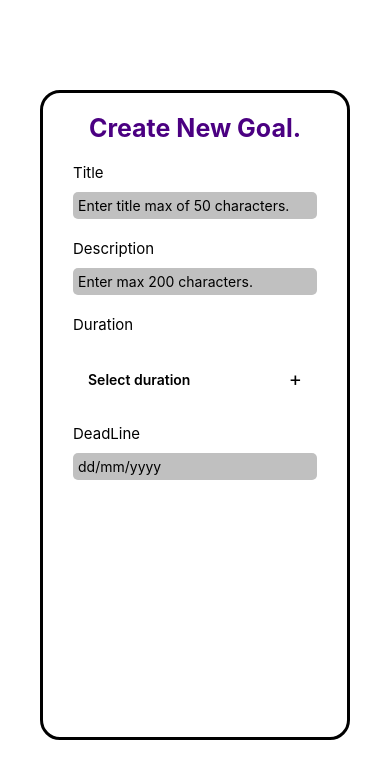
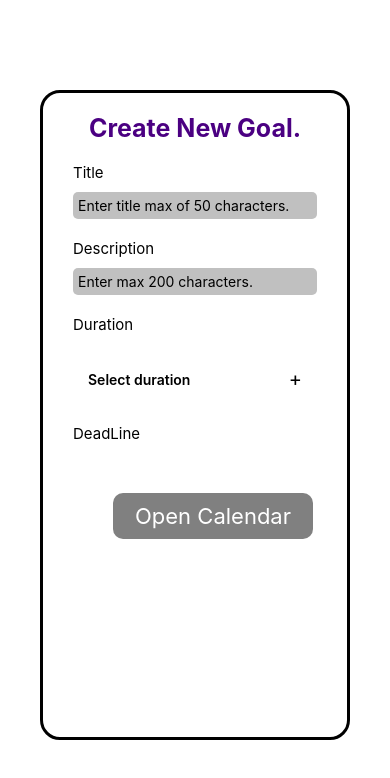
Before and after one commit to JAYATEJA04/RDS-goals-form, a React Native app: screen / in a window 390 px wide. Shown: the top 778 px of the page. Built offline with nearby package versions, Linux system fonts and the light colour scheme.

Commit message:
made a calendar and it is working as expected

```diff
--- a/App.tsx
+++ b/App.tsx
@@ -7,8 +7,10 @@ import {
   Text,
   SafeAreaView,
   ScrollView,
+  FlatList,
 } from 'react-native';
 import DropDown from './components/dropdown';
+import ModalView from './components/ModalView';
 
 const MainApp = () => {
   return (
@@ -45,7 +47,8 @@ const MainApp = () => {
         <Text style={styles.titles}>Duration</Text>
         <DropDown />
         <Text style={styles.titles}>DeadLine</Text>
-        <TextInput style={styles.inputStyle} placeholder="dd/mm/yyyy" />
+        {/* <TextInput style={styles.inputStyle} placeholder="dd/mm/yyyy" /> */}
+        <ModalView />
       </View>
     </SafeAreaView>
   );
@@ -60,7 +63,6 @@ const styles = StyleSheet.create({
     padding: 20,
     borderRadius: 20,
     backgroundColor: 'white',
-    flexWrap: 'nowrap',
   },
   inputStyle: {
     padding: 5,
--- /dev/null
+++ b/components/ModalView.tsx
@@ -0,0 +1,51 @@
+import React, {useState} from 'react';
+import {
+  Alert,
+  Modal,
+  StyleSheet,
+  Text,
+  Pressable,
+  View,
+  TouchableOpacity,
+} from 'react-native';
+import Calendar from './calendar';
+
+const ModalView = () => {
+  const [showmodal, setShowModal] = useState(false);
+
+  return (
+    <View>
+      <TouchableOpacity
+        style={styles.modalStyle}
+        onPress={() => setShowModal(true)}>
+        <Text style={styles.textStyle}>Open Calendar</Text>
+      </TouchableOpacity>
+      <Modal visible={showmodal} animationType="fade">
+        <View style={styles.calendarStyle}>
+          <Calendar />
+        </View>
+      </Modal>
+    </View>
+  );
+};
+
+const styles = StyleSheet.create({
+  modalStyle: {
+    backgroundColor: 'grey',
+    borderRadius: 10,
+    margin: 40,
+    padding: 10,
+    width: 200,
+    alignItems: 'center',
+  },
+  textStyle: {
+    color: 'white',
+    fontSize: 22,
+  },
+  calendarStyle: {
+    elevation: 40,
+    margin: 40,
+  },
+});
+
+export default ModalView;
--- /dev/null
+++ b/components/calendar.tsx
@@ -0,0 +1,43 @@
+import React, {useState} from 'react';
+import {Calendar} from 'react-native-calendars';
+
+const App = () => {
+  const [selected, setSelected] = useState('');
+
+  return (
+    <Calendar
+      style={{
+        borderWidth: 1,
+        borderColor: 'gray',
+        height: 350,
+      }}
+      // Specify the current date
+      // current={'2012-03-01'}
+      // Callback that gets called when the user selects a day
+      onDayPress={day => {
+        console.log('selected day', day);
+      }}
+      // Mark specific dates as marked
+      markedDates={{
+        [selected]: {
+          selected: true,
+          disableTouchEvent: true,
+          selectedDotColor: 'orange',
+        },
+      }}
+      // theme
+      theme={{
+        backgroundColor: '#ffffff',
+        calendarBackground: '#ffffff',
+        textSectionTitleColor: '#b6c1cd',
+        selectedDayBackgroundColor: '#00adf5',
+        selectedDayTextColor: '#ffffff',
+        todayTextColor: '#00adf5',
+        dayTextColor: '#2d4150',
+        textDisabledColor: '#d9e',
+      }}
+    />
+  );
+};
+
+export default App;
--- a/package.json
+++ b/package.json
@@ -11,7 +11,8 @@
   },
   "dependencies": {
     "react": "18.2.0",
-    "react-native": "0.71.7"
+    "react-native": "0.71.7",
+    "react-native-calendars": "^1.1295.0"
   },
   "devDependencies": {
     "@babel/core": "^7.20.0",
```
Also changed, not shown: 1 other file (tests, documents, lock files or other folders).
